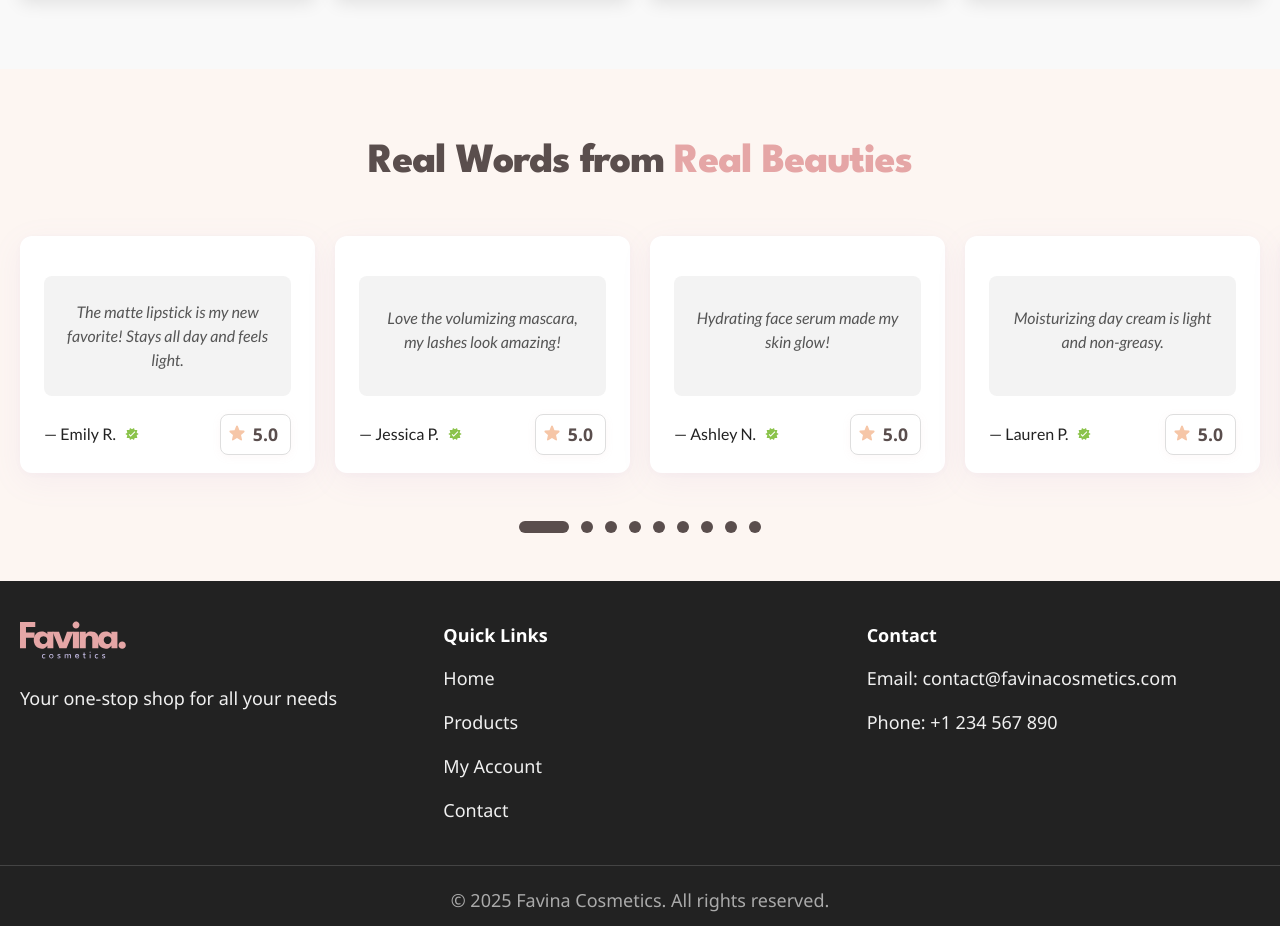
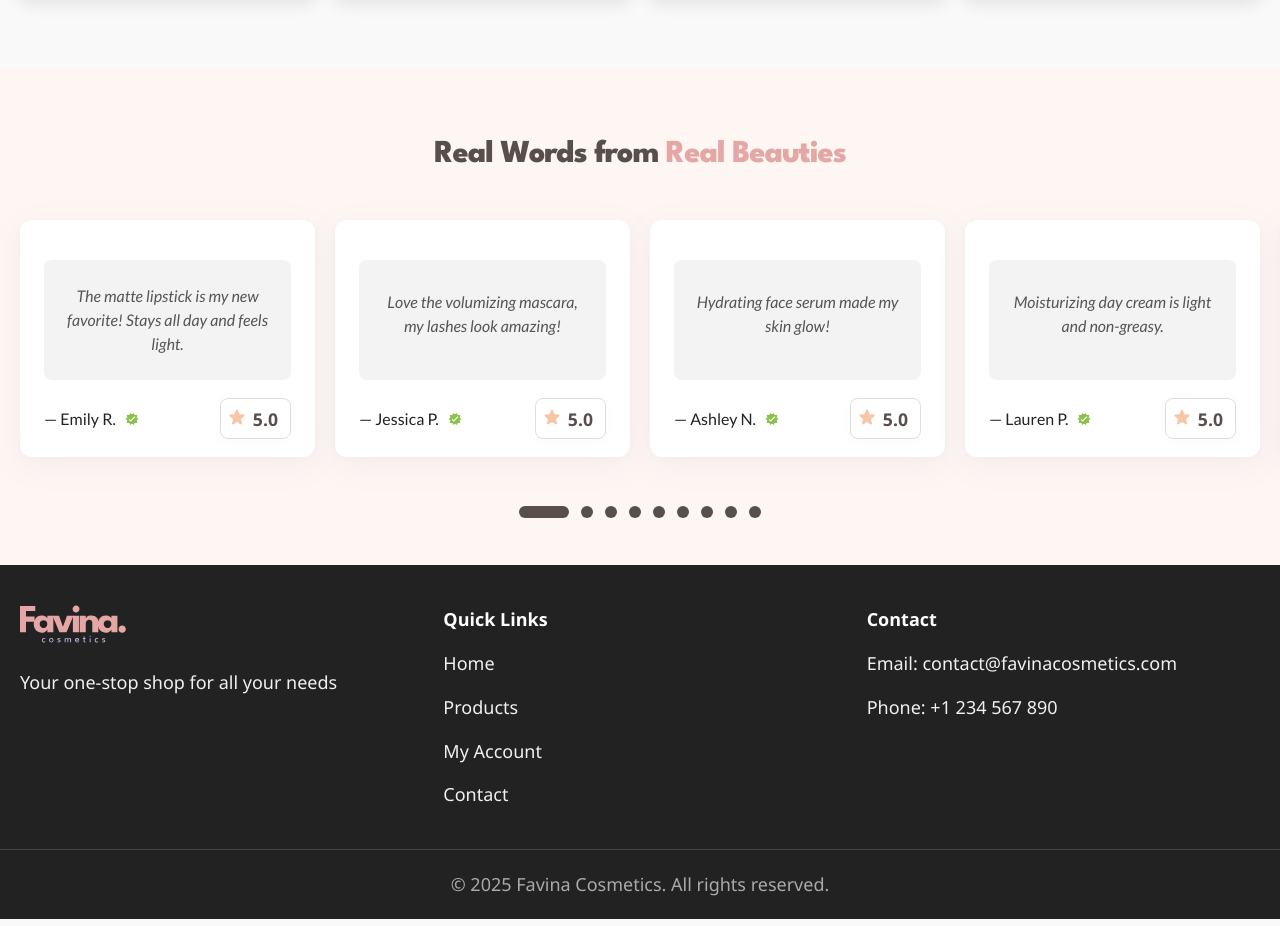
Before and after one commit to ux-krish/favina-cosmetics, a React (Vite) app: page / in a window 1280 px wide. Shown: the part 2461-3387 px from the top of the page. Built offline with nearby package versions, Linux system fonts and the light colour scheme.

Commit message:
adjust testimo title

```diff
--- a/src/components/common/Testimonials.jsx
+++ b/src/components/common/Testimonials.jsx
@@ -117,7 +117,7 @@ const TestimonialSection = styled.section`
 const TestimonialTitle = styled.h3`
   text-align: center;
   margin-bottom: 20px;
-  font-size: 2.6rem;
+  font-size: ${fontSizes.xl};
   font-family: ${fonts.title};
   font-weight: 800;
   color: #5a4e4d;
```
